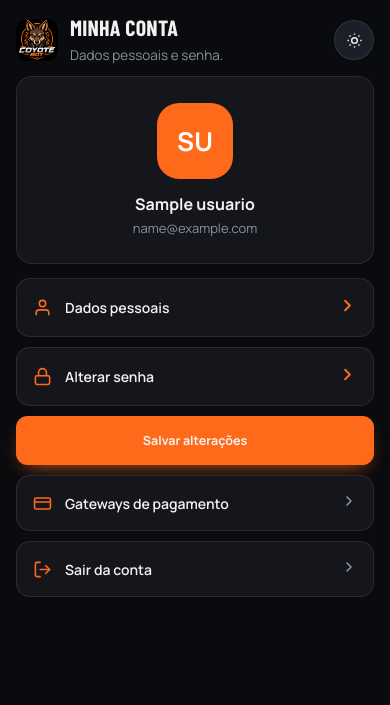
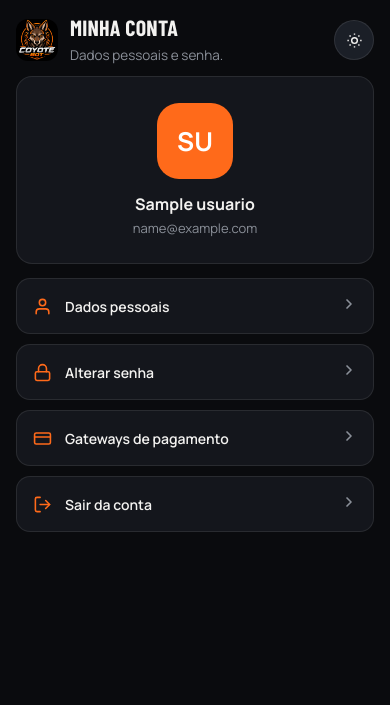
Before and after one commit to CaioGomest/telegram-bot-panel, a PHP site: page /configuracao_usuario in a window 390 px wide. Shown: the top 705 px of the page. Run offline with PHP 8.4, Linux system fonts and the light colour scheme; the visitor is signed in with stand-in values (Sample User, id 1); tables that the repository leaves empty or names only in its code hold one stand-in row (values such as "Sample post").

Commit message:
Minha Conta: seta cinza e Salvar so quando abre uma secao
A seta das duas primeiras linhas saia laranja: .conta-secao > summary svg
(0,1,2) vencia .conta-item-seta svg (0,1,1) e pintava tambem a seta da direita.
Terceira vez nesta sessao que especificidade de um seletor mais profundo come
uma regra de classe -- so aparece olhando a tela renderizada.

O botao Salvar ficava solto entre 'Alterar senha' e 'Gateways'. Agora, no
mobile, ele so aparece quando alguma secao esta aberta (:has), entao a lista
fechada fica com as 4 linhas do prototipo e nada mais.

Co-Authored-By: Claude Opus 5 <noreply@anthropic.com>

```diff
--- a/assets/css/coyote.css
+++ b/assets/css/coyote.css
@@ -910,9 +910,18 @@ html[data-theme] .conta-perfil-email { color: var(--m); }
 html[data-theme] .conta-item, html[data-theme] .conta-secao > summary { background: var(--p); border: 1px solid var(--bd); color: var(--t); }
 .conta-item svg, .conta-secao > summary svg { width: 19px; height: 19px; flex-shrink: 0; stroke: var(--or); }
 .conta-item-seta { margin-left: auto; transition: transform .18s; }
-.conta-item-seta svg { stroke: var(--m); width: 16px; height: 16px; }
+/* Precisa casar a profundidade de .conta-secao > summary svg, senao o laranja do icone
+   da esquerda pinta tambem a seta da direita. */
+.conta-item .conta-item-seta svg,
+.conta-secao > summary .conta-item-seta svg { stroke: var(--m); width: 16px; height: 16px; }
 .conta-secao[open] > summary .conta-item-seta { transform: rotate(90deg); }
 .conta-secao-corpo { padding: 18px 4px 4px; }
+/* Com tudo fechado a lista tem so as 4 linhas, como no prototipo; o Salvar entra quando
+   voce abre uma secao. No desktop as secoes vivem abertas, entao ele esta sempre la. */
+@media (max-width: 860px) {
+    .conta-salvar { display: none; }
+    .conta-lista:has(.conta-secao[open]) .conta-salvar { display: block; }
+}
 
 /* Paginas de texto corrido e publicas (termos de uso). Mesmo tom das telas de login. */
 .pagina-texto { max-width: 720px; margin: 0 auto; padding: 22px 20px 56px; }
--- a/configuracao_usuario.php
+++ b/configuracao_usuario.php
@@ -141,7 +141,7 @@ $iniciais_conta = mb_strtoupper(mb_substr($partes_nome[0] ?? '?', 0, 1)
                         </div>
                     </details>
 
-                    <button type="submit" class="botao botao-primario botao-bloco" style="padding:15px;">Salvar alterações</button>
+                    <button type="submit" class="botao botao-primario botao-bloco conta-salvar" style="padding:15px;">Salvar alterações</button>
 
                     <a href="gateways" class="conta-item">
                         <svg viewBox="0 0 24 24" fill="none" stroke-width="2" stroke-linecap="round" stroke-linejoin="round"><rect x="2" y="5" width="20" height="14" rx="2"></rect><path d="M2 10h20"></path></svg>
```
